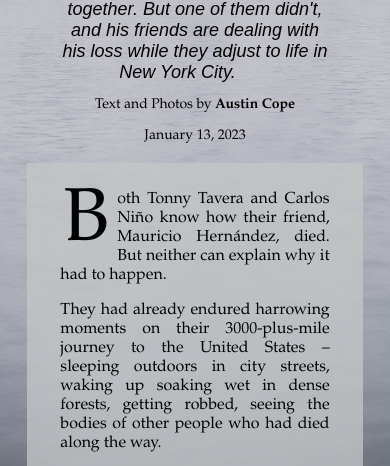
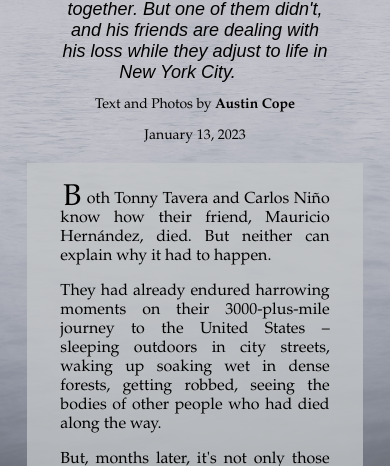
Before and after one commit to austinpcope/without-mauro, a plain HTML site: page index.html in a window 390 px wide. Shown: the part 356-822 px from the top of the page. Drawn offline with Linux system fonts and the light colour scheme.

Commit message:
Pre-Archiving Tweaks
Tweaks to dropcap sizing; added/updated code credits

```diff
--- a/index.html
+++ b/index.html
@@ -89,7 +89,7 @@
 
 		</script>
 
-		<!-- Credit to W3schools for helping with JavaScript above, link to their tutorial here: https://www.w3schools.com/howto/howto_js_scroll_to_top.asp -->
+		<!-- Scroll-to-top JS code above adapted from W3Schools; link here: https://www.w3schools.com/howto/howto_js_scroll_to_top.asp -->
 
 		</div>
 
@@ -134,7 +134,7 @@
 
 			<div class="article-section">
 
-					<p> <span class="dropcap"> T </span> <p>onny, age 34, and Carlos, age 29, arrived in New York City from the U.S.-Mexico border in early October 2022 with few places to stay. They were two of over 4,000 migrants who had arrived in the city since the beginning of the summer. Like many &ndash; though not all &ndash; of the others, they had come via a government-chartered bus sent by Texas Governor Gregg Abbot.</p>
+					<p> <span class="dropcap"> T </span> onny, age 34, and Carlos, age 29, arrived in New York City from the U.S.-Mexico border in early October 2022 with few places to stay. They were two of over 4,000 migrants who had arrived in the city since the beginning of the summer. Like many &ndash; though not all &ndash; of the others, they had come via a government-chartered bus sent by Texas Governor Gregg Abbot.</p>
 
 					<p>Carlos spent his first night in a city shelter not far from the bus terminal, and city officials soon found him space in longer-term housing on Randall’s Island, a hard-to-access expanse of athletic fields and municipal facilities at the intersection of the rivers and waterways that run between Manhattan and Queens.</p>
 
@@ -142,7 +142,7 @@
 
 					<p><em> &quot;Es fuerte,&quot; </em> he said &ndash; it's intense &ndash; &quot;because just before we left, we told each other we'd meet up in New York&#8230; and be around all the screens [of Times Square], taking photos&quot; he said. &quot;And knowing he's not here is really sad. It's really sad.&quot;</p>
 
-			  <p>The economic and political crisis that pushed them all out of their home country began to take shape after a different life ended: that of Hugo Chavez in 2013. After the leader, who had led the country for more than a decade, died at age 58, Venezuela faced a series of questions about its next steps. Chavez&rsquo;s vice president, Nicol&aacute;s Maduro, stepped in to fill the position, and soon took power in a disputed election that triggered protests and a constitutional crisis. Legislators and the courts tried to resolve it, but the situation remained turbulent. Meanwhile, shocks to the country&rsquo;s petroleum-based economy brought extreme inflation, goods shortages, and eventual food scarcity and medicine shortages. Popular protests resulted in crackdowns on political opposition, and an increasing number of human rights abuses have come from organized crime and corruption.</p>
+				  <p>The economic and political crisis that pushed them all out of their home country began to take shape after a different life ended: that of Hugo Chavez in 2013. After the leader, who had led the country for more than a decade, died at age 58, Venezuela faced a series of questions about its next steps. Chavez&rsquo;s vice president, Nicol&aacute;s Maduro, stepped in to fill the position, and soon took power in a disputed election that triggered protests and a constitutional crisis. Legislators and the courts tried to resolve it, but the situation remained turbulent. Meanwhile, shocks to the country&rsquo;s petroleum-based economy brought extreme inflation, goods shortages, and eventual food scarcity and medicine shortages. Popular protests resulted in crackdowns on political opposition, and an increasing number of human rights abuses have come from organized crime and corruption.</p>
 
 					<p>With mounting economic and political strife, a mass exodus of Venezuelans fled into neighboring Colombia. Since the crisis began, the U.N. estimates that approximately 7 million people have left Venezuela for countries all over the world.</p>
 
@@ -172,7 +172,6 @@
 					<p style="text-align: center"> *** </p>
 
 			</div>
-
 
 			<div class="story-photo">
 
@@ -432,7 +431,7 @@
 
 		  <div class="article-section">
 
-		    <p style="padding-left:5%; padding-right:5%"> <em> <strong> Austin Cope </strong> is a  graduate of the international reporting concentration at the Craig Newmark Graduate School of Journalism at CUNY. He wrote and reported this story from New York City. </p>
+		    <p style="padding-left:5%; padding-right:5%"> <em> <strong> Austin Cope </strong> is a  graduate of the international reporting concentration at the Craig Newmark Graduate School of Journalism at CUNY. He wrote and reported this story from New York City. </em> </p>
 
 			<p style="padding-top: 1%; padding-left:5%; padding-right:5%"> See more work by Austin Cope <a href="https://austinpcope.com/"> here.</a> </p>
 
@@ -440,7 +439,7 @@
 
           </div>
 
-			  <p style="text-align: center"; "padding-top 5%"; > ****** </p>
+			  <p style="text-align: center"; "padding-top 5%";> ****** </p>
 
 			  <p class="background-photo-caption"> <em> <strong> Background  (illustration): </strong>The Rio Grande at Eagle Pass, Texas, in 2008. Original photo by Billy Hathorn.</em> </p>
 
@@ -456,6 +455,8 @@
 
 			</div>
 
+		</div>
+
 	</body>
 
 </html>
--- a/styles.css
+++ b/styles.css
@@ -167,13 +167,15 @@ body {
   color: #000000;
   float: left;
   font-family: 'Garamond';
-  font-size: 75px;
-  line-height: 60px;
+  font-size: 70px;
+  line-height: 50px;
   padding-top: 4px;
   padding-right: 8px;
-  padding-left: 3px;
+  padding-left: 5px;
 
 }
+
+/* Dropcap code above adapted from CSS Tricks; link here: https://css-tricks.com/snippets/css/drop-caps/ */
 
 .background-photo-caption {
 	text-align: center;
@@ -242,3 +244,16 @@ body {
 	margin-right: 10%;
 
 }
+
+
+.dropcap {
+  color: #000000;
+  float: left;
+  font-family: 'Garamond';
+  font-size: 30px;
+  line-height: 10px;
+  padding-top: 1%;
+  padding-right: 2%;
+  padding-left: 1%;
+
+}
```
